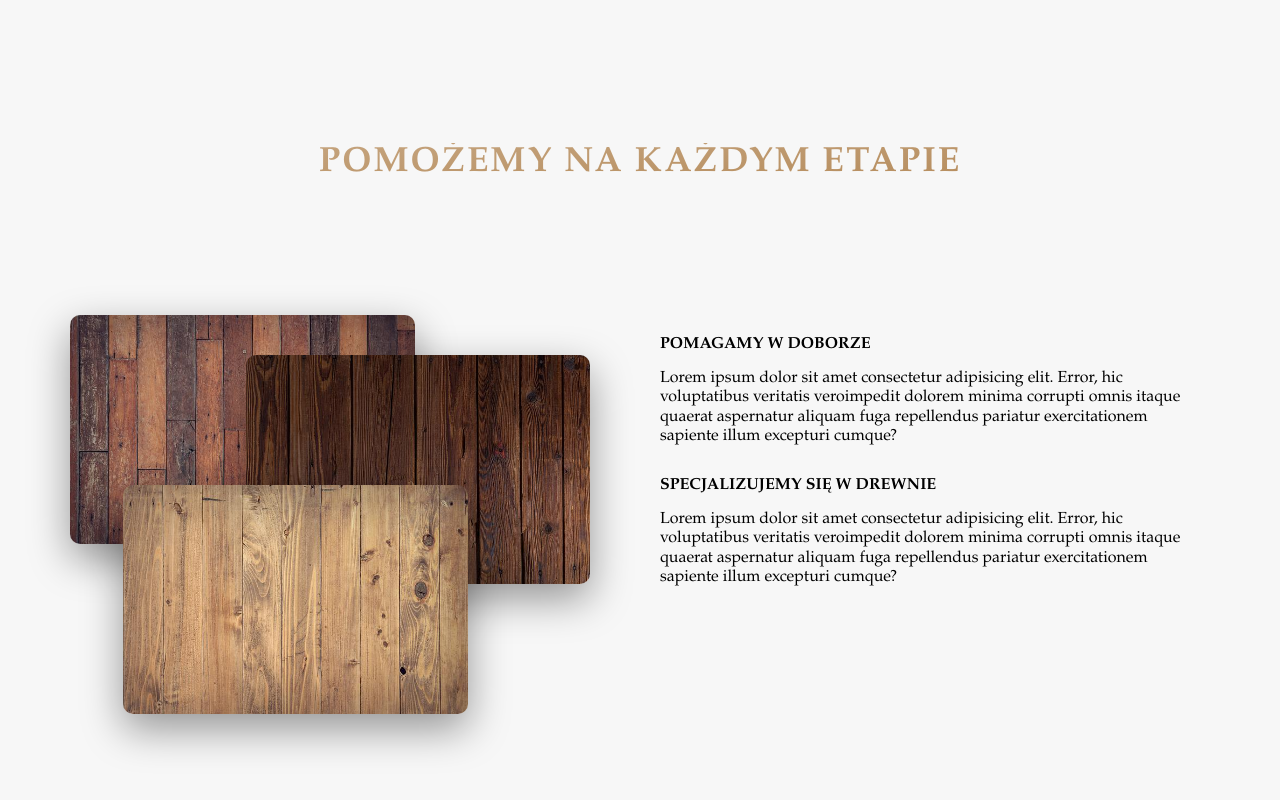
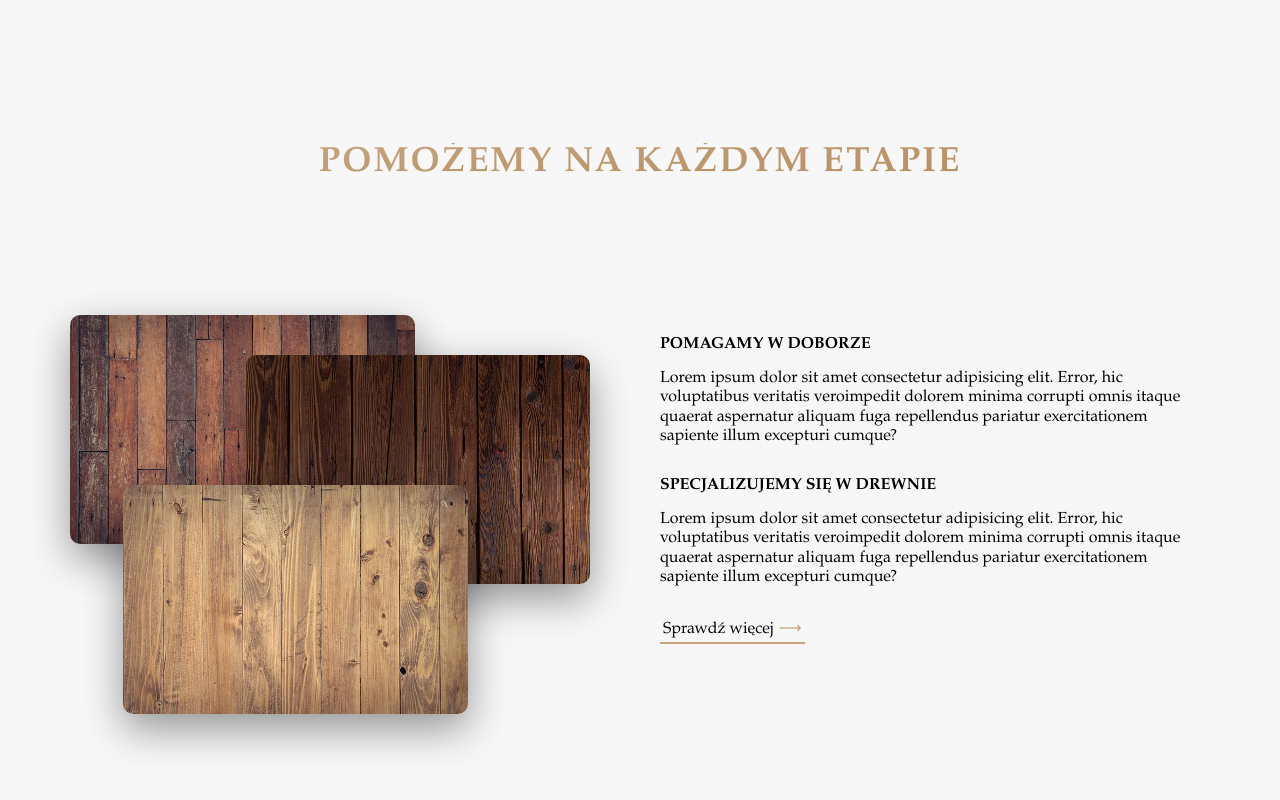
Before and after one commit to Kkinod/Mr-WoodenFloor__WebPage-React, a React (Create React App) app: page / in a window 1280 px wide. Shown: the part 807-1607 px from the top of the page. Built offline with nearby package versions, Linux system fonts and the light colour scheme.

Commit message:
add btnText in AboutSection

```diff
--- /dev/null
+++ b/src/components/atoms/Buttons/BtnText.styles.tsx
@@ -0,0 +1,56 @@
+import { ITheme } from 'assets/styles/theme';
+import styled from 'styled-components/macro';
+
+export const BtnText = styled.a`
+    position: relative;
+
+    &::after {
+        content: '\u27F6';
+        color: ${({ theme }: ITheme): string => theme.colors.primary};
+        margin-left: 0.5rem;
+    }
+
+    &::before {
+        content: '';
+        position: absolute;
+        z-index: -1;
+        left: 0;
+        bottom: 0;
+        display: block;
+        width: 100%;
+        height: 0;
+        background-color: ${({ theme }: ITheme): string => theme.colors.primary};
+        transition: all 0.2s;
+    }
+
+    &:link,
+    &:visited {
+        display: inline-block;
+        padding: 3px;
+        color: ${({ theme }: ITheme): string => theme.colors.black};
+        border-bottom: 2px solid ${({ theme }: ITheme): string => theme.colors.primary};
+        font-size: ${({ theme }: ITheme): string => theme.fontSize.defaultFontSize};
+        text-decoration: none;
+        transition: all 0.3s;
+    }
+
+    &:hover {
+        box-shadow: 0 1rem 2rem rgba(${({ theme }: ITheme): string => theme.colors.blackRgb}, 0.3);
+        transform: translateY(-2px);
+
+        &::after {
+            color: ${({ theme }: ITheme): string => theme.colors.white};
+        }
+
+        &::before {
+            height: 100%;
+        }
+    }
+
+    &:active,
+    &:focus {
+        outline: none;
+        box-shadow: 0 0.5rem 1rem rgba(${({ theme }: ITheme): string => theme.colors.blackRgb}, 0.3);
+        transform: translateY(0);
+    }
+`;
--- a/src/components/molecules/SectionAboutMain/SectionAboutMain.tsx
+++ b/src/components/molecules/SectionAboutMain/SectionAboutMain.tsx
@@ -8,6 +8,7 @@ import { FirstPhoto, SecondPhoto, ThirdPhoto } from 'components/atoms/Compositio
 import { HeadingTertiarySectionAbout } from 'components/atoms/HeadingTertiarySectionAbout/HeadingTertiarySectionAbout.styles';
 import { labels } from 'views/labels';
 import { Paragraph } from 'components/atoms/Paragraph/Paragraph.styles';
+import { BtnText } from 'components/atoms/Buttons/BtnText.styles';
 
 const SectionAboutMain = (): JSX.Element => {
     const [hoveredPhoto, setHoveredPhoto] = useState<string | null>(null);
@@ -41,6 +42,7 @@ const SectionAboutMain = (): JSX.Element => {
                 <Paragraph>{labels.sectionAbout.paragraph}</Paragraph>
                 <HeadingTertiarySectionAbout>{labels.sectionAbout.headingTertiarySecond}</HeadingTertiarySectionAbout>
                 <Paragraph>{labels.sectionAbout.paragraph}</Paragraph>
+                <BtnText href="#">{labels.sectionAbout.btnText}</BtnText>
             </Col1of2>
         </Row>
     );
--- a/src/views/labels.tsx
+++ b/src/views/labels.tsx
@@ -13,5 +13,6 @@ export const labels = {
         headingTertiarySecond: 'Specjalizujemy się w drewnie',
         paragraph:
             'Lorem ipsum dolor sit amet consectetur adipisicing elit. Error, hic voluptatibus veritatis veroimpedit dolorem minima corrupti omnis itaque quaerat aspernatur aliquam fuga repellendus pariatur exercitationem sapiente illum excepturi cumque?',
+        btnText: 'Sprawdź więcej',
     },
 };
```
